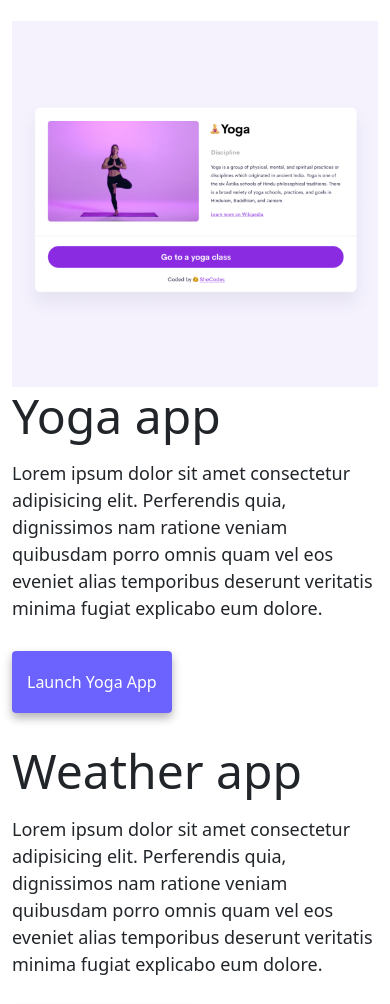
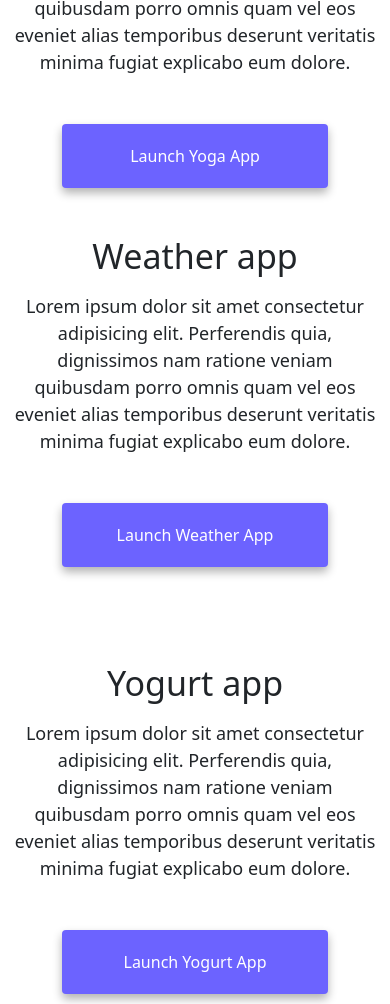
Before and after one commit to MonikaTychy/portfolio-sample, a plain HTML site: page index.html in a window 390 px wide. Shown: the part 619-1623 px from the top of the page. Drawn offline with nearby package versions, Linux system fonts and the light colour scheme.

Commit message:
made website more responsive

```diff
--- a/css/styles.css
+++ b/css/styles.css
@@ -5,7 +5,7 @@
   }
 
   body {
-    margin-top: 100px;
+    margin: 100px 0;
     max-width: 100%;
   }
 
@@ -34,6 +34,7 @@
     line-height: 1.5;
   }
 
+
   .navigation-links {
     margin-top: 40px;
   }
@@ -52,6 +53,10 @@
     text-transform: capitalize;
   }
 
+  .custom-link:hover {
+    color: white;
+  }
+
   .about-link {
     color: var(--primary-color);
     border: 1px solid var(--primary-color);
@@ -59,6 +64,10 @@
     padding: 20px 15px;
     text-decoration: none;
     text-transform: capitalize;
+  }
+
+  .about-link:hover {
+    color: var(--primary-color);
   }
 
   .email-link {
@@ -76,3 +85,25 @@
   #contact {
     margin-top: 50px;
   }
+
+  @media (max-width: 568px) {
+    h1 {
+      font-size: 42px;
+      line-height: 2;
+    }
+
+    h2 {
+      font-size: 34px;
+      text-align: center;
+    }
+
+    p {
+      text-align: center;
+    }
+
+    .project-link {
+      display: block;
+      text-align: center;
+      margin: 0 50px;
+    }
+  }
--- a/index.html
+++ b/index.html
@@ -63,52 +63,52 @@
     <div class="container">
       <div class="row mt-5 mb-5">
         <div class="col-md-6">
-          <img src="/images/yoga.png" class="img-fluid" alt="yoga-app" />
+          <img src="/images/yoga.png" class="img-fluid d-none d-sm-block" alt="yoga-app" />
         </div>
         <div class="col-md-6">
-          <h2 class="text-start">Yoga app</h2>
-          <p class="text-start mt-3">
+          <h2>Yoga app</h2>
+          <p class="mt-3">
             Lorem ipsum dolor sit amet consectetur adipisicing elit. Perferendis
             quia, dignissimos nam ratione veniam quibusdam porro omnis quam vel
             eos eveniet alias temporibus deserunt veritatis minima fugiat
             explicabo eum dolore.
           </p>
-          <div class="mt-5">
-            <a href="#" class="custom-link ms-0" title="Yoga project">Launch Yoga App</a>
+          <div class="mt-5 ms-0">
+            <a href="#" class="custom-link project-link" title="Yoga project">Launch Yoga App</a>
           </div>
         </div>
       </div>
       <div class="row mb-5">
         <div class="col-md-6">
-          <h2 class="text-start">Weather app</h2>
-          <p class="text-start mt-3">
+          <h2>Weather app</h2>
+          <p class="mt-3">
             Lorem ipsum dolor sit amet consectetur adipisicing elit. Perferendis
             quia, dignissimos nam ratione veniam quibusdam porro omnis quam vel
             eos eveniet alias temporibus deserunt veritatis minima fugiat
             explicabo eum dolore.
           </p>
-          <div class="mt-5 mb-5">
-            <a href="#" class="custom-link ms-0" title="Weather project">Launch weather App</a>
+          <div class="mt-5 mb-5 ms-0">
+            <a href="#" class="custom-link project-link" title="Weather project">Launch weather App</a>
           </div>
         </div>
         <div class="col-md-6">
-          <img src="/images/weather.png" class="img-fluid" alt="weather-app" />
+          <img src="/images/weather.png" class="img-fluid d-none d-sm-block" alt="weather-app" />
         </div>
       </div>
       <div class="row">
         <div class="col-md-6">
-          <img src="/images/yogurt.png" class="img-fluid" alt="yogurt-app" />
+          <img src="/images/yogurt.png" class="img-fluid d-none d-sm-block" alt="yogurt-app" />
         </div>
         <div class="col-md-6">
-          <h2 class="text-start">Yogurt app</h2>
-          <p class="text-start mt-3">
+          <h2>Yogurt app</h2>
+          <p class="mt-3">
             Lorem ipsum dolor sit amet consectetur adipisicing elit. Perferendis
             quia, dignissimos nam ratione veniam quibusdam porro omnis quam vel
             eos eveniet alias temporibus deserunt veritatis minima fugiat
             explicabo eum dolore.
           </p>
-          <div class="mt-5">
-            <a href="#" class="custom-link ms-0" title="Yogurt project">Launch yogurt App</a>
+          <div class="mt-5 ms-0">
+            <a href="#" class="custom-link project-link" title="Yogurt project">Launch yogurt App</a>
           </div>
         </div>
       </div>
```
